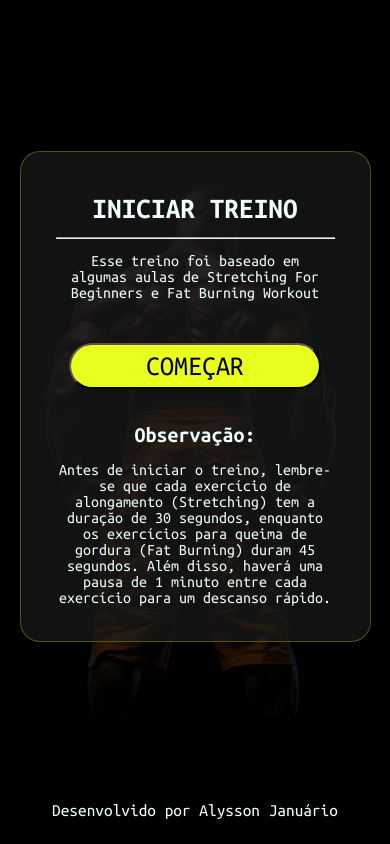
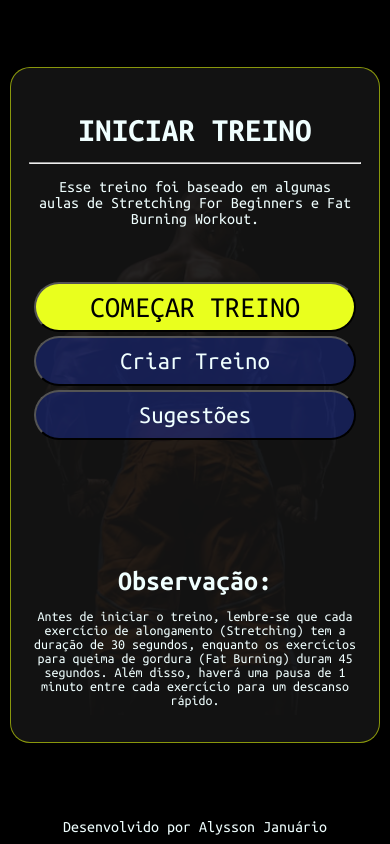
Before and after one commit to dev-januario/papai-fitness, a React (Create React App) app: page / in a window 390 px wide. Built offline with nearby package versions, Linux system fonts and the light colour scheme.

Commit message:
chore: creating error page

```diff
--- a/src/App.tsx
+++ b/src/App.tsx
@@ -1,6 +1,6 @@
 import { FC } from "react";
 import { BrowserRouter as Router, Routes, Route } from "react-router-dom";
-import { PaginaInicial, PaginaExercicios } from "./pages";
+import { PaginaInicial, PaginaExercicios, NotFound } from "./pages";
 
 const App: FC = () => {
     return (
@@ -9,7 +9,8 @@ const App: FC = () => {
                 <Route path="/" element={<PaginaInicial />} />
                 <Route path="/home" element={<PaginaInicial />} />
                 <Route path="/exercicios" element={<PaginaExercicios />} />
-                <Route element={<PaginaInicial />} />
+                <Route path="/not-found" element={<NotFound />} />
+                <Route element={<NotFound />} />
             </Routes>
         </Router>
     );
--- a/src/assets/css/index.css
+++ b/src/assets/css/index.css
@@ -8,6 +8,7 @@
     color: #F0FFFF;
 }
 
+@media (max-width: 430px) and (max-height: 932px) {
     .area-geral {
         position: relative;
         background-image: url('../image/fundo-tela-inicial.avif');
@@ -63,16 +64,16 @@
     .area-treino-inicio {
         display: flex;
         flex-direction: column;
-    width: 560px;
-    height: auto;
+        width: 95%;
+        height: 80vh;
         align-items: center;
         margin: auto;
         position: relative;
         z-index: 1;
-    padding: 35px;
+        padding: 35px 15px;
         border-radius: 20px;
         background-color: #1d1d1da1;
-    border: 1px solid #e9ff1e46;
+        border: 1px solid #e6ff088f;
     }
 
     .titulo-inicio {
@@ -81,63 +82,91 @@
 
     .titulo-inicio h1 {
         padding: 10px;
-    font-size: 30pt;
+        font-size: 25pt;
     }
 
     .titulo-inicio hr {
-    margin: 10px auto;
-    width: 95%;
+        margin: 5px auto;
+        width: 98%;
     }
 
     .titulo-inicio p {
-    padding: 10px 30px;
+        font-size: 12pt;
+        padding: 10px;
     }
 
     .botao-inicio {
         display: flex;
+        flex-direction: column;
         justify-content: center;
         align-items: center;
-    width: 70%;
-    height: 50px;
-    margin: 40px 0;
+        width: 95%;
+        height: 300px;
+        margin: auto;
     }
 
-.botao-inicio button {
+    .botao-inicio .botao-comecar {
         display: flex;
         justify-content: center;
         align-items: center;
         width: 100%;
-    height: 100%;
+        height: 50px;
         background-color: #e9ff1e;
         font-weight: 500;
         color: #000;
         border-radius: 30px;
-    font-size: 35px;
+        font-size: 30px;
+        margin-top: 4px;
     }
 
-.botao-inicio button:hover {
+    .botao-inicio .botao-comecar:hover {
         background-color: #b6ca00;
         transform: scale(1.1);
         cursor: pointer;
     }
 
+    .botao-inicio .botao-extra {
+        display: flex;
+        justify-content: center;
+        align-items: center;
+        width: 100%;
+        height: 50px;
+        background-color: #213cd354;
+        font-weight: 500;
+        color: #F0FFFF;
+        border-radius: 30px;
+        font-size: 25px;
+        margin-top: 4px;
+    }
+
+    .botao-inicio .botao-extra:hover {
+        background-color: #1a30a8a1;
+        transform: scale(1.1);
+        cursor: pointer;
+    }
+
     .aviso-inicio {
+        display: flex;
+        align-items: end;
+        height: 280px;
         text-align: center;
-    font-size: 18px;
+        font-size: 14px;
     }
 
     .aviso-inicio strong {
-    font-size: 25px;
+        font-size: 28px;
+    }
+
+    footer {
+        width: 100%;
     }
 
     .rodape-inicio {
         color: #F0FFFF;
         z-index: 1;
         padding: 9px;
-    font-size: 16pt;
+        font-size: 12pt;
         text-align: center;
-    width: 100%;
-    height: calc(100vh - 94vh);
     }
 
     .rodape-inicio a {
@@ -147,101 +176,4 @@
     .rodape-inicio a:hover {
         text-decoration: underline;
     }
-
-/* Telas menores */
-@media (max-width: 952px) {
-    .area-geral {
-        background-position: center;
 }
-
-    .rodape-inicio {
-        font-size: 15pt;
-    }
-}
-
-/* Tablets */
-@media (max-width: 768px) {
-    .area-treino-inicio {
-        width: 450px;
-    }
-
-    .titulo-inicio h1 {
-        padding: 8px;
-        font-size: 25pt;
-    }
-
-    .titulo-inicio hr {
-        margin: 8px auto;
-        width: 98%;
-    }
-
-    .titulo-inicio p {
-        padding: 8px 15px;
-    }
-
-    .botao-inicio {
-        width: 80%;
-        height: 46px;
-        margin: 35px 0;
-    }
-
-    .botao-inicio button {
-        font-weight: 500;
-        font-size: 30px;
-    }
-
-    .aviso-inicio {
-        font-size: 16px;
-    }
-
-    .aviso-inicio strong {
-        font-size: 22px;
-    }
-
-    .rodape-inicio {
-        font-size: 14pt;
-    }
-}
-
-/* Celulares */
-@media (max-width: 480px) {
-    .area-treino-inicio {
-        width: 90%;
-    }
-
-    .titulo-inicio h1 {
-        padding: 7px;
-        font-size: 22pt;
-    }
-
-    .titulo-inicio hr {
-        margin: 7px auto;
-        width: 100%;
-    }
-
-    .titulo-inicio p {
-        padding: 7px;
-    }
-
-    .botao-inicio {
-        width: 90%;
-        height: 46px;
-    }
-
-    .botao-inicio button {
-        font-weight: 500;
-        font-size: 28px;
-    }
-
-    .aviso-inicio {
-        font-size: 16px;
-    }
-
-    .aviso-inicio strong {
-        font-size: 22px;
-    }
-
-    .rodape-inicio {
-        font-size: 13pt;
-    }
-}
--- /dev/null
+++ b/src/pages/NotFound.tsx
@@ -0,0 +1,18 @@
+import React from "react";
+import '../assets/css/index.css';
+import { useNavigate } from "react-router-dom";
+import { red } from "@mui/material/colors";
+
+const NotFound: React.FC = () => {
+    return (
+        <section className="area-geral">
+            <div style={{ display: 'flex', flexDirection: 'column', textAlign: 'center', zIndex: 1, justifyContent: 'start', alignItems: 'center', height: '50vh', padding: '20px' }}>
+                <h1 style={{ fontSize: '80pt', color: 'red' }}>404</h1>
+                <p style={{ fontSize: '30pt', marginBottom: '50px'}} >URL NOT FOUND</p>
+                <h2 style={{ fontSize: '12pt'}} >Essa página está em desenvolvimento, por este motivo, não foi encontrada!</h2>
+            </div>
+        </section>
+    );
+};
+
+export default NotFound;
--- a/src/pages/PaginaInicial.tsx
+++ b/src/pages/PaginaInicial.tsx
@@ -11,12 +11,15 @@ const PaginaInicial: React.FC = () => {
                 <div className="titulo-inicio">
                     <h1>INICIAR TREINO</h1>
                     <hr />
-                    <p>Esse treino foi baseado em algumas aulas de Stretching For Beginners e Fat Burning Workout</p>
+                    <p>Esse treino foi baseado em algumas aulas de Stretching For Beginners e Fat Burning Workout.</p>
                 </div>
                 <div className="botao-inicio">
                     <button
                         onClick={ () => navigate('/exercicios') }
-                    >COMEÇAR</button>
+                        className="botao-comecar"
+                    >COMEÇAR TREINO</button>
+                    <button className="botao-extra" onClick={ () => navigate('/not-found') }>Criar Treino</button>
+                    <button className="botao-extra" onClick={ () => navigate('/not-found') }>Sugestões</button>
                 </div>
                 <div className="aviso-inicio">
                     <p>
--- a/src/pages/index.ts
+++ b/src/pages/index.ts
@@ -1,2 +1,3 @@
 export { default as PaginaInicial } from './PaginaInicial';
 export { default as PaginaExercicios } from './PaginaExercicios';
+export { default as NotFound } from './NotFound';
```
Lines whose indentation alone changed are shown as unchanged.
